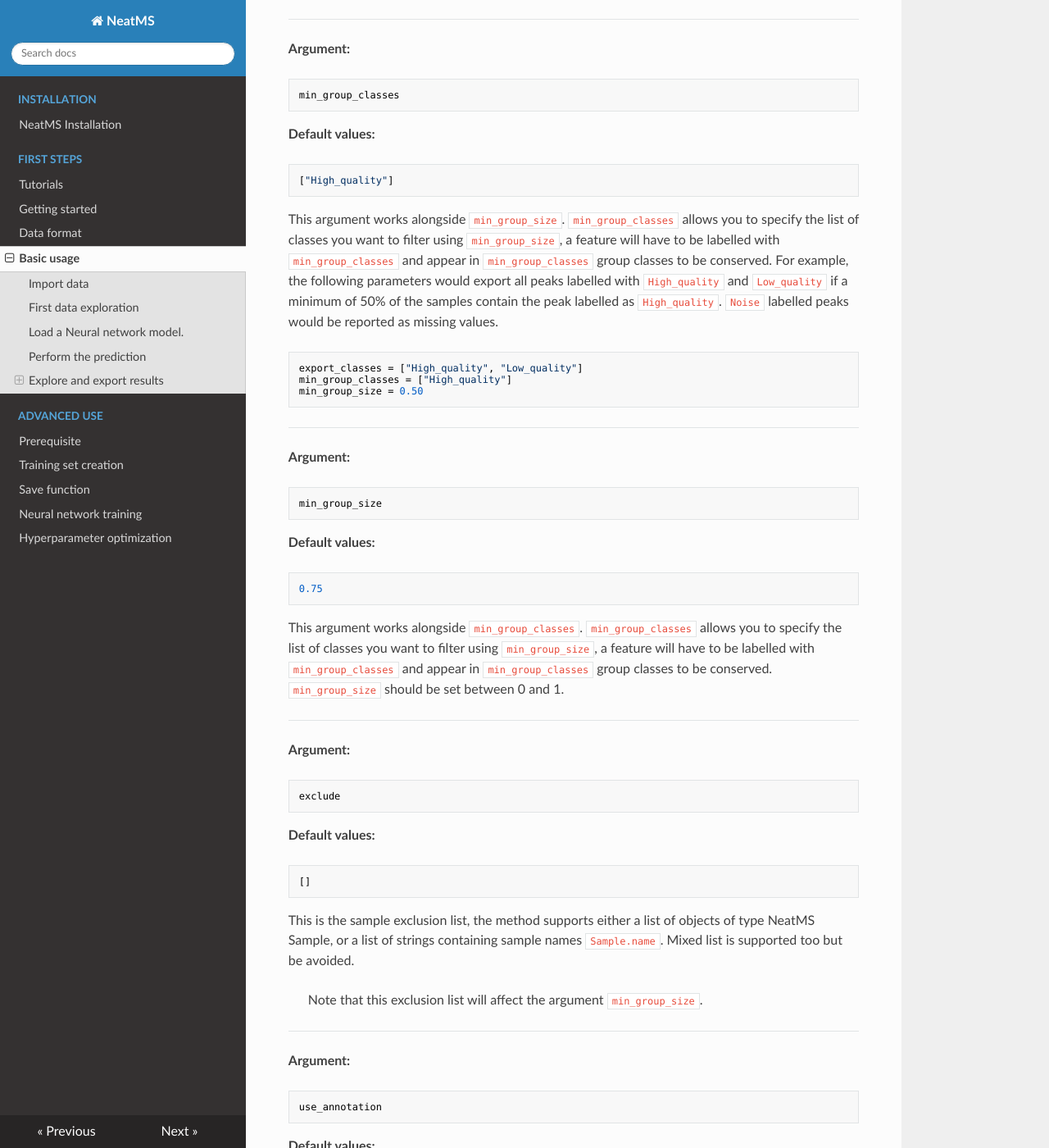
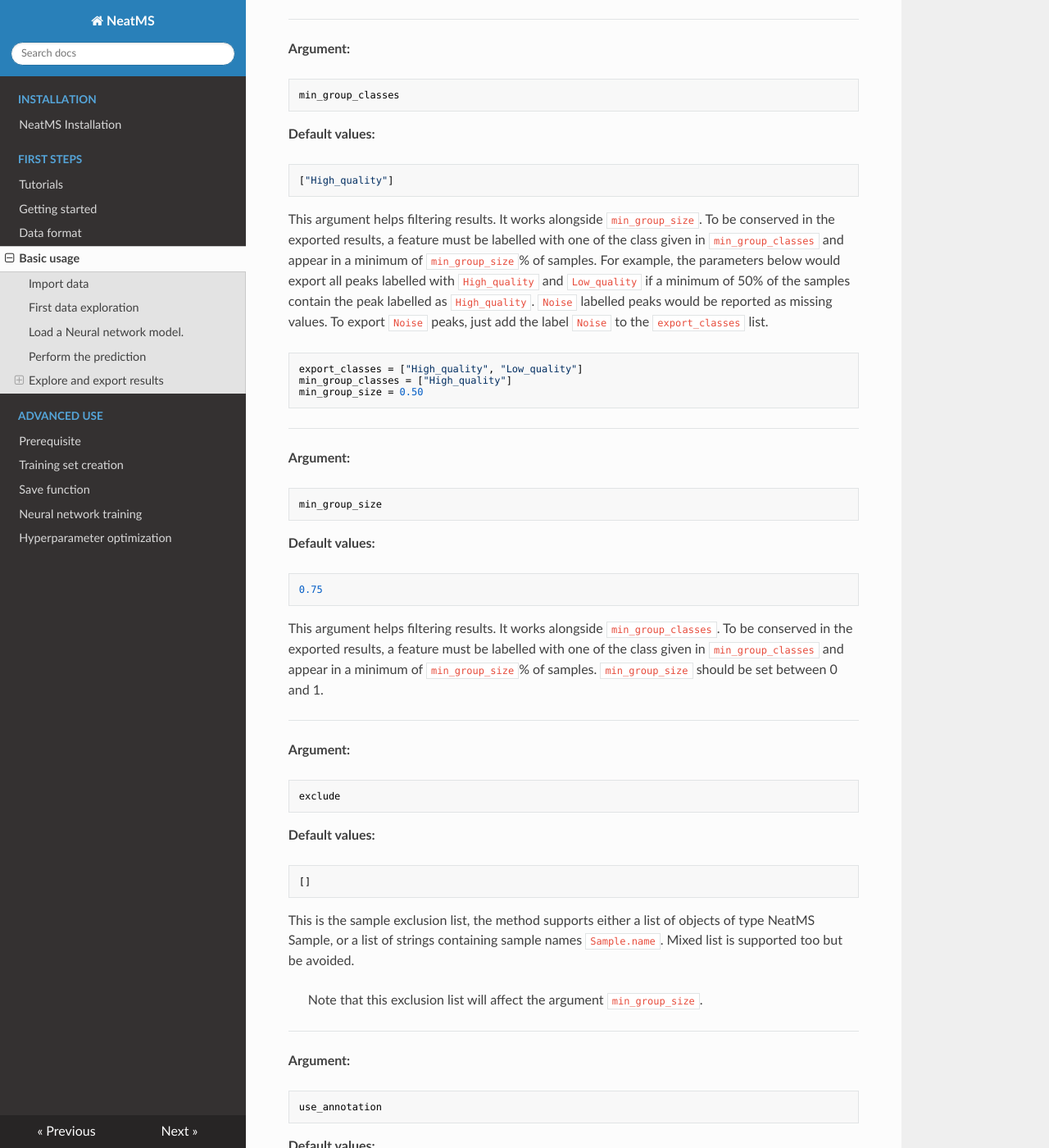
Before and after one commit to bihealth/NeatMS, an MkDocs documentation site: the page built from docs/first-steps/basic-usage.md, in a window 1280 px wide and 1400 px high, scrolled down 4887 px. Shown: the whole window at 82% size. Built offline with MkDocs 1.6.1, drawn with Linux system fonts in a browser that asks for light colours; nearby versions of some CDN libraries.

Commit message:
Doc: Export update

````diff
--- a/docs/first-steps/basic-usage.md
+++ b/docs/first-steps/basic-usage.md
@@ -222,8 +222,7 @@ min_group_classes
 ``` python
 ["High_quality"]
 ```
-
-This argument works alongside `min_group_size`. `min_group_classes` allows you to specify the list of classes you want to filter using `min_group_size`, a feature will have to be labelled with `min_group_classes` and appear in `min_group_classes` group classes to be conserved. For example, the following parameters would export all peaks labelled with `High_quality` and `Low_quality` if a minimum of 50% of the samples contain the peak labelled as `High_quality`. `Noise` labelled peaks would be reported as missing values.
+This argument helps filtering results. It works alongside `min_group_size`. To be conserved in the exported results, a feature must be labelled with one of the class given in `min_group_classes` and appear in a minimum of `min_group_size`% of samples. For example, the parameters below would export all peaks labelled with `High_quality` and `Low_quality` if a minimum of 50% of the samples contain the peak labelled as `High_quality`. `Noise` labelled peaks would be reported as missing values. To export `Noise` peaks, just add the label `Noise` to the `export_classes` list.
 
 ``` python
 export_classes = ["High_quality", "Low_quality"]
@@ -244,7 +243,7 @@ min_group_size
 0.75
 ```
 
-This argument works alongside `min_group_classes`. `min_group_classes` allows you to specify the list of classes you want to filter using `min_group_size`, a feature will have to be labelled with `min_group_classes` and appear in `min_group_classes` group classes to be conserved. `min_group_size` should be set between 0 and 1.
+This argument helps filtering results. It works alongside `min_group_classes`. To be conserved in the exported results, a feature must be labelled with one of the class given in `min_group_classes` and appear in a minimum of `min_group_size`% of samples. `min_group_size` should be set between 0 and 1.
 
 ---
 
--- a/setup.py
+++ b/setup.py
@@ -2,13 +2,13 @@ from distutils.core import setup
 setup(
   name = 'NeatMS',
   packages = ['NeatMS'],
-  version = 'v0.1',
+  version = 'v0.5',
   license='MIT',
   description = 'NeatMS is an open source python package for untargeted LCMS signal labelling and filtering',
   author = 'Yoann Gloaguen',
   author_email = 'yoann.gloaguen@mdc-berlin.de',
   url = 'https://github.com/bihealth/NeatMS',
-  download_url = 'https://github.com/bihealth/NeatMS/archive/v0.1.tar.gz',
+  download_url = 'https://github.com/bihealth/NeatMS/archive/v0.5.tar.gz',
   keywords = ['LCMS', 'Classifier', 'Peak', 'Neural network'],
   install_requires=[
           'pymzml',
````
